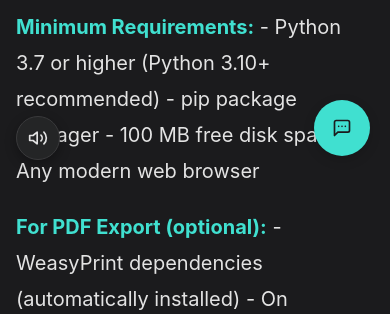
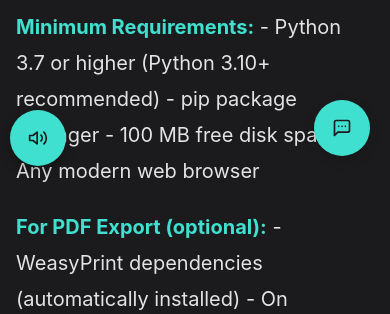
Before and after one commit to edujbarrios/ncmds, a Flask app: page /docs/02-getting-started in a window 390 px wide. Shown: the part 668-982 px from the top of the page. Run offline with Flask 3, Linux system fonts and the light colour scheme; some libraries are stand-ins or nearby versions.

Commit message:
Fix page load perf by removing duplicate content div; align TTS and AI chat buttons
Agent-Logs-Url: https://github.com/edujbarrios/ncmds/sessions/a157cf99-cd4d-4415-bf32-67c784669798

Co-authored-by: edujbarrios <52458555+edujbarrios@users.noreply.github.com>

```diff
--- a/static/ai_chat.js
+++ b/static/ai_chat.js
@@ -29,7 +29,6 @@
     const inputField = document.getElementById('ai-chat-input');
     const sendButton = document.getElementById('ai-chat-send');
     const modelSelect = document.getElementById('ai-chat-model-select');
-    const pageContentContainer = document.getElementById('page-content-for-ai');
 
     // Check if widget exists (AI chat is enabled)
     if (!widget) {
@@ -305,11 +304,7 @@
      * Get the current page content for context
      */
     function getPageContent() {
-        if (pageContentContainer) {
-            return pageContentContainer.textContent.trim();
-        }
-
-        // Fallback: get content from the main article
+        // Get content from the main article
         const article = document.querySelector('.markdown-body');
         if (article) {
             return article.textContent.trim();
--- a/templates/components/html/ai_chat.html
+++ b/templates/components/html/ai_chat.html
@@ -102,8 +102,4 @@
     </div>
 </div>
 
-<!-- Hidden container for page content (used by AI) -->
-<div id="page-content-for-ai" style="display: none;">
-    {{ content }}
-</div>
 {% endif %}
--- a/templates/components/html/text_to_speech_button.html
+++ b/templates/components/html/text_to_speech_button.html
@@ -17,35 +17,29 @@
 <style>
 .tts-btn {
     position: fixed;
-    {% if config.text_to_speech.ui.position == 'bottom-right' %}
-    right: 1.5rem;
-    {% else %}
-    left: 1.5rem;
-    {% endif %}
-    bottom: 1.5rem;
+    left: 20px;
+    bottom: 20px;
     z-index: 1000;
     display: flex;
     align-items: center;
-    gap: 0.5rem;
-    padding: 0.65rem 1.15rem;
-    border: 1px solid var(--border-color);
+    gap: 8px;
+    padding: 12px 20px;
+    border: none;
     border-radius: 50px;
-    background: var(--surface-color);
-    color: var(--text-color);
-    font-size: 0.875rem;
-    font-weight: 500;
+    background: var(--primary-color);
+    color: #1b1b1d;
+    font-size: 14px;
+    font-weight: 600;
     cursor: pointer;
     box-shadow: 0 4px 12px rgba(0, 0, 0, 0.15);
-    transition: all 0.25s ease;
+    transition: all 0.3s ease;
     font-family: inherit;
 }
 
 .tts-btn:hover {
-    background: var(--primary-color);
-    color: #fff;
-    border-color: var(--primary-color);
-    box-shadow: 0 6px 20px rgba(0, 0, 0, 0.25);
     transform: translateY(-2px);
+    box-shadow: 0 6px 16px rgba(0, 0, 0, 0.2);
+    background: var(--secondary-color);
 }
 
 .tts-btn:active {
@@ -53,15 +47,12 @@
 }
 
 .tts-btn.tts-speaking {
-    background: var(--primary-color);
-    color: #fff;
-    border-color: var(--primary-color);
+    background: var(--secondary-color);
     animation: tts-pulse 2s ease-in-out infinite;
 }
 
 .tts-btn.tts-speaking:hover {
     background: #d9534f;
-    border-color: #d9534f;
     animation: none;
 }
 
@@ -85,24 +76,18 @@
 
 /* Responsive */
 @media (max-width: 768px) {
-    .tts-btn {
-        bottom: 1rem;
-        {% if config.text_to_speech.ui.position == 'bottom-right' %}
-        right: 1rem;
-        {% else %}
-        left: 1rem;
-        {% endif %}
-        padding: 0.6rem 1rem;
-        font-size: 0.8rem;
-    }
-
     .tts-btn .tts-label {
         display: none;
     }
 
     .tts-btn {
+        bottom: 10px;
+        left: 10px;
+        width: 56px;
+        height: 56px;
+        padding: 0;
+        justify-content: center;
         border-radius: 50%;
-        padding: 0.7rem;
     }
 }
 </style>
```
